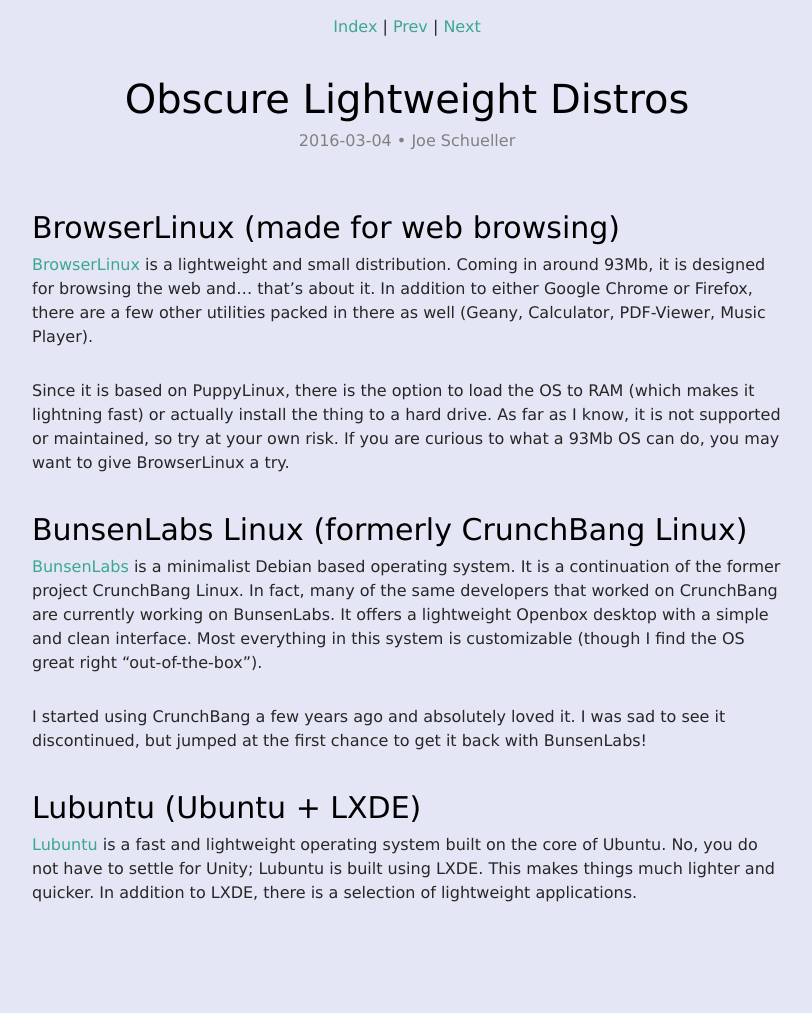
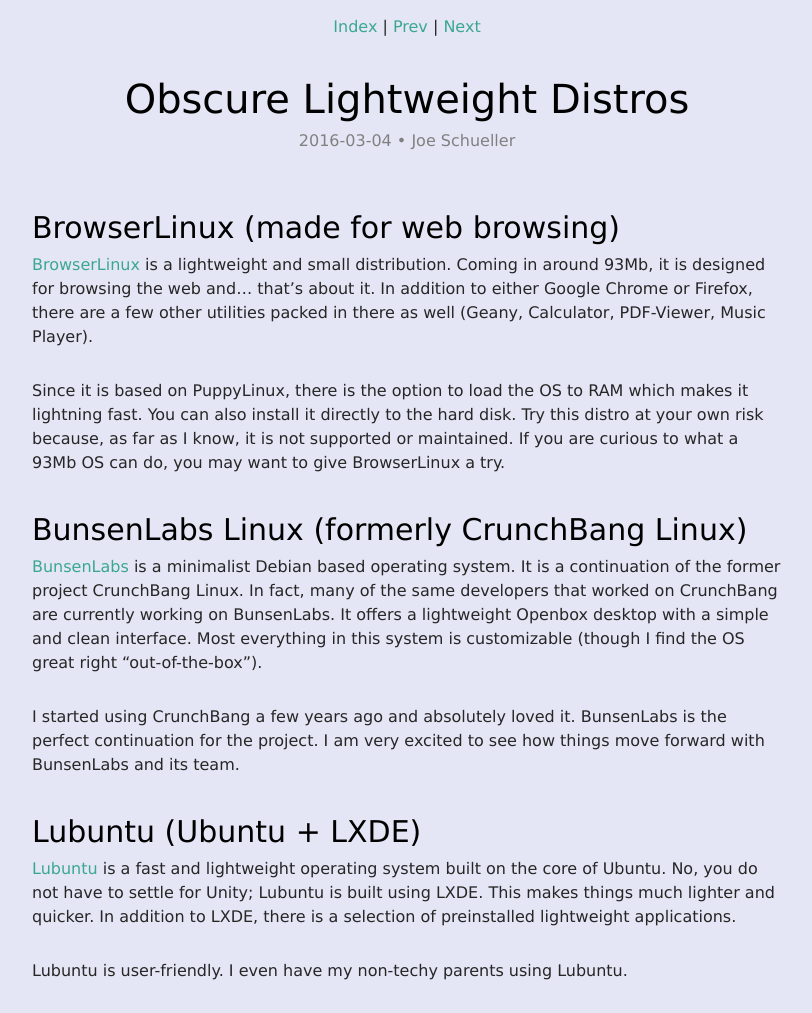
Before and after one commit to gojoe262/gojoe262.github.io, a Jekyll site: the page built from _posts/2016-03-04-switch-to-bunsen.md, in a window 1280 px wide. Shown: the whole page, without its empty margins (233-1045 px from the left). Built offline with Jekyll 4.4.1, drawn with Linux system fonts in a browser that asks for light colours; nearby versions of some CDN libraries; library files that are not in the unit come from our copies; before the commit the page ends 935 px from its top, so only the background shows below that.

Commit message:
Modify distro blog post

```diff
--- a/_posts/2016-03-04-switch-to-bunsen.md
+++ b/_posts/2016-03-04-switch-to-bunsen.md
@@ -9,14 +9,16 @@
 ----------------
 [BrowserLinux](http://www.browserlinux.com/) is a lightweight and small distribution. Coming in around 93Mb, it is designed for browsing the web and... that's about it. In addition to either Google Chrome or Firefox, there are a few other utilities packed in there as well (Geany, Calculator, PDF-Viewer, Music Player).
 
-Since it is based on PuppyLinux, there is the option to load the OS to RAM (which makes it lightning fast) or actually install the thing to a hard drive. As far as I know, it is not supported or maintained, so try at your own risk. If you are curious to what a 93Mb OS can do, you may want to give BrowserLinux a try.
+Since it is based on PuppyLinux, there is the option to load the OS to RAM which makes it lightning fast. You can also install it directly to the hard disk. Try this distro at your own risk because, as far as I know, it is not supported or maintained. If you are curious to what a 93Mb OS can do, you may want to give BrowserLinux a try.
 
 BunsenLabs Linux (formerly CrunchBang Linux)
 ----------------------------------------
 [BunsenLabs](https://www.bunsenlabs.org/) is a minimalist Debian based operating system. It is a continuation of the former project CrunchBang Linux. In fact, many of the same developers that worked on CrunchBang are currently working on BunsenLabs. It offers a lightweight Openbox desktop with a simple and clean interface. Most everything in this system is customizable (though I find the OS great right "out-of-the-box").
 
-I started using CrunchBang a few years ago and absolutely loved it. I was sad to see it discontinued, but jumped at the first chance to get it back with BunsenLabs!
+I started using CrunchBang a few years ago and absolutely loved it. BunsenLabs is the perfect continuation for the project. I am very excited to see how things move forward with BunsenLabs and its team.
 
 Lubuntu (Ubuntu + LXDE)
 ------------------------
-[Lubuntu](http://lubuntu.net/) is a fast and lightweight operating system built on the core of Ubuntu. No, you do not have to settle for Unity; Lubuntu is built using LXDE. This makes things much lighter and quicker. In addition to LXDE, there is a selection of lightweight applications.
+[Lubuntu](http://lubuntu.net/) is a fast and lightweight operating system built on the core of Ubuntu. No, you do not have to settle for Unity; Lubuntu is built using LXDE. This makes things much lighter and quicker. In addition to LXDE, there is a selection of preinstalled lightweight applications.
+
+Lubuntu is user-friendly. I even have my non-techy parents using Lubuntu.
```
